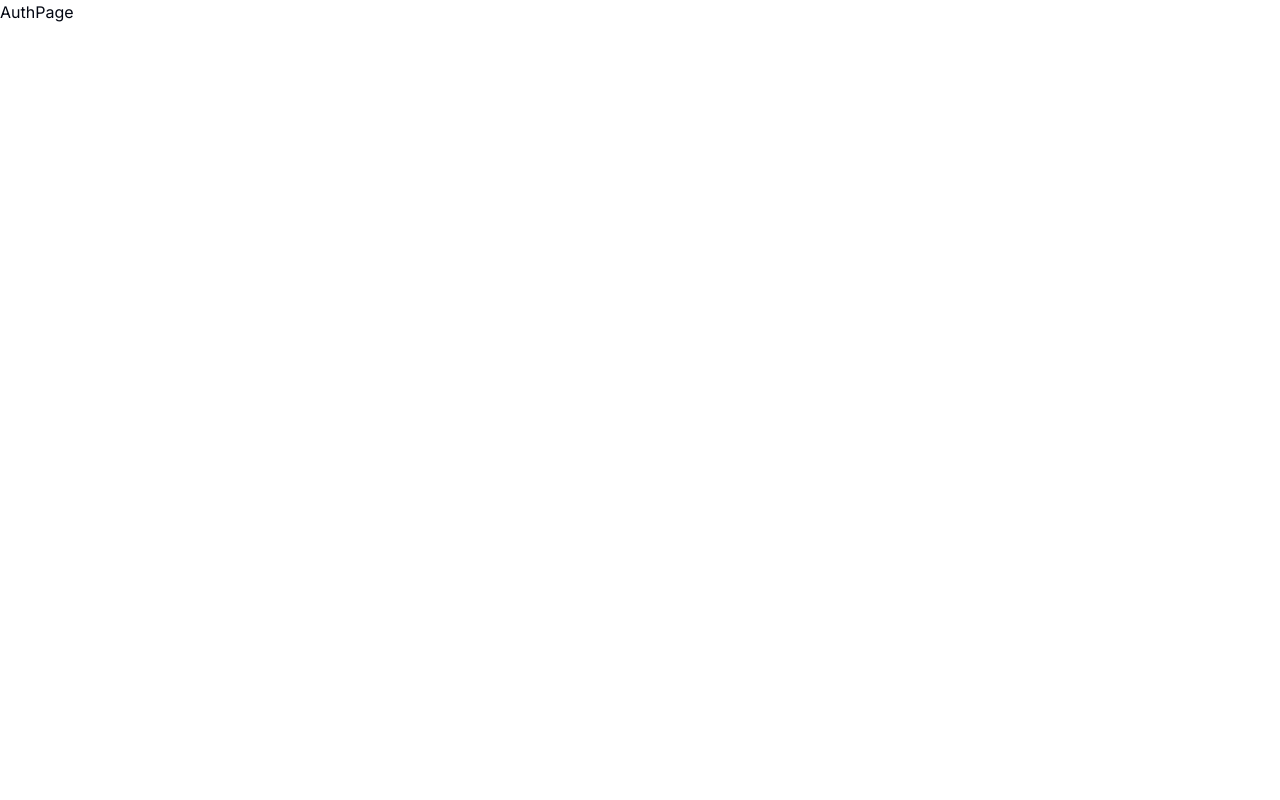
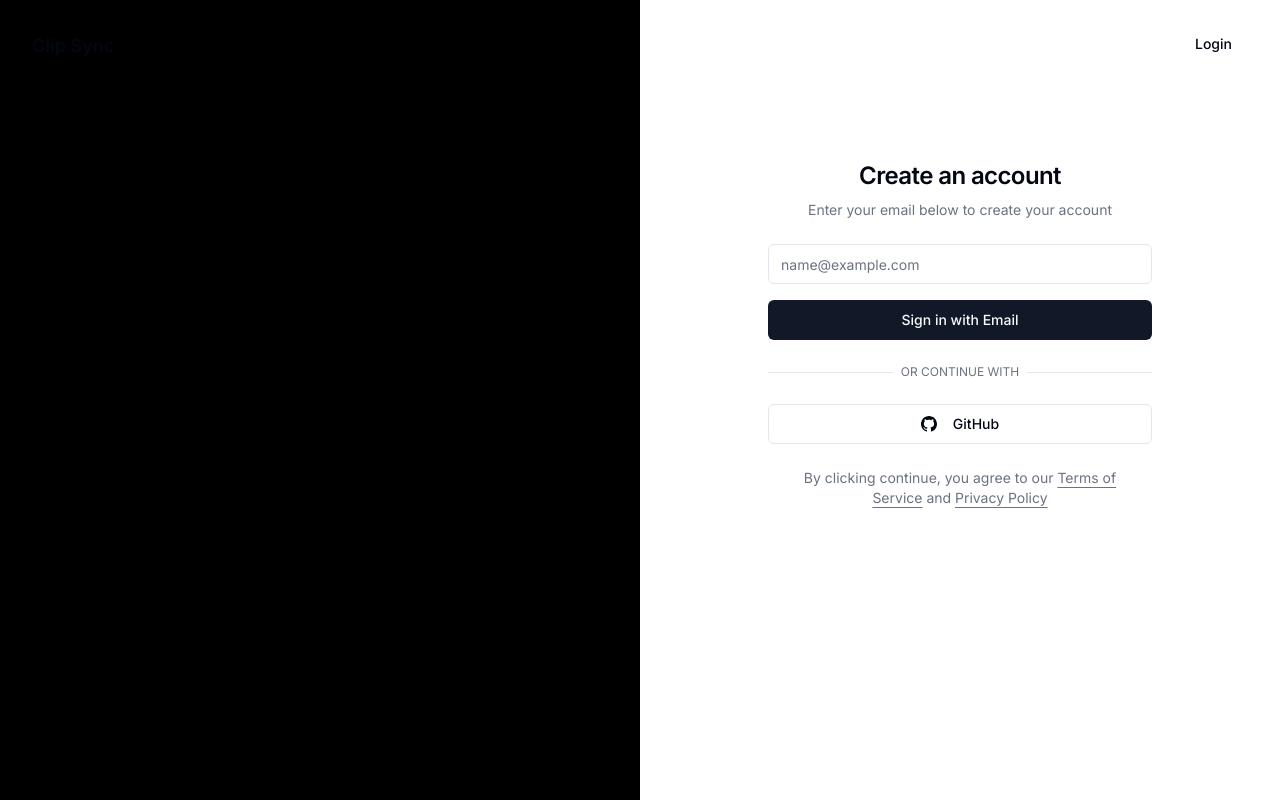
Before and after one commit to usmangurowa/clipsync-web, a Next.js app: page /auth in a window 1280 px wide. Built offline with nearby package versions, Linux system fonts and the light colour scheme.

Commit message:
Feat:worked on the UI of the auth page

```diff
--- a/package.json
+++ b/package.json
@@ -21,8 +21,8 @@
     "next": "15.0.3",
     "next-safe-action": "^7.9.9",
     "next-themes": "^0.4.3",
-    "react": "19.0.0-rc-66855b96-20241106",
-    "react-dom": "19.0.0-rc-66855b96-20241106",
+    "react": "^18.3.1",
+    "react-dom": "^18.3.1",
     "sonner": "^1.7.0",
     "tailwind-merge": "^2.5.5",
     "tailwindcss-animate": "^1.0.7",
--- a/src/app/auth/page.tsx
+++ b/src/app/auth/page.tsx
@@ -1,8 +1,114 @@
-import React from "react";
-// TODO: Elijah run the auth page
 
-const AuthPage = () => {
-  return <div>AuthPage</div>;
-};
+"use client"
 
-export default AuthPage;
+import Link from "next/link"
+// import Image from 'next/image'
+import { Button } from "@/components/ui/button"
+import { Input } from "@/components/ui/input"
+
+export default function AuthPage() {
+  return (
+    <div className="grid min-h-screen grid-cols-1 md:grid-cols-2">
+      {/* Left section*/}
+      <div className="hidden bg-black md:block">
+        <div className="absolute left-4 top-4 md:left-8 md:top-8">
+          <Link
+            href="/"
+            className="flex items-center space-x-2 text-lg font-semibold"
+          >
+            <span>Clip Sync</span>
+          </Link>
+        </div>
+      </div>
+
+      {/* Right section - form */}
+      <div className="relative flex flex-col ">
+        <div className="block md:hidden absolute left-4 top-4 md:left-8 md:top-8">
+          <Link
+            href="/"
+            className="flex items-center space-x-2 text-lg font-semibold"
+          >
+            <span>Clip Sync</span>
+          </Link>
+        </div>
+        <div className="absolute right-4 top-3 md:right-8 md:top-6">
+          <Button variant="ghost" asChild>
+            <Link href="/login" className="text-lg">Login</Link>
+          </Button>
+        </div>
+
+        <div className="flex flex-1 flex-col justify-center px-4 py-12 sm:px-6 lg:flex-none lg:px-20 xl:px-24 md:mt-28">
+          <div className="mx-auto w-full max-w-sm">
+            <div className="space-y-6">
+              <div className="space-y-2 text-center">
+                <h1 className="text-2xl font-semibold tracking-tight">
+                  Create an account
+                </h1>
+                <p className="text-sm text-muted-foreground">
+                  Enter your email below to create your account
+                </p>
+              </div>
+
+              <div className="space-y-4">
+                <div className="space-y-2">
+                  <Input
+                    id="email"
+                    placeholder="name@example.com"
+                    type="email"
+                    autoCapitalize="none"
+                    autoComplete="email"
+                    autoCorrect="off"
+                  />
+                </div>
+                <Button className="w-full">
+                  Sign in with Email
+                </Button>
+              </div>
+
+              <div className="relative">
+                <div className="absolute inset-0 flex items-center">
+                  <span className="w-full border-t" />
+                </div>
+                <div className="relative flex justify-center text-xs uppercase">
+                  <span className="bg-background px-2 text-muted-foreground">
+                    or continue with
+                  </span>
+                </div>
+              </div>
+
+              <Button variant="outline" className="w-full" type="button">
+                <svg
+                  className="mr-2 h-4 w-4"
+                  aria-hidden="true"
+                  fill="currentColor"
+                  viewBox="0 0 24 24"
+                >
+                  <path d="M12 0c-6.626 0-12 5.373-12 12 0 5.302 3.438 9.8 8.207 11.387.599.111.793-.261.793-.577v-2.234c-3.338.726-4.033-1.416-4.033-1.416-.546-1.387-1.333-1.756-1.333-1.756-1.089-.745.083-.729.083-.729 1.205.084 1.839 1.237 1.839 1.237 1.07 1.834 2.807 1.304 3.492.997.107-.775.418-1.305.762-1.604-2.665-.305-5.467-1.334-5.467-5.931 0-1.311.469-2.381 1.236-3.221-.124-.303-.535-1.524.117-3.176 0 0 1.008-.322 3.301 1.23.957-.266 1.983-.399 3.003-.404 1.02.005 2.047.138 3.006.404 2.291-1.552 3.297-1.23 3.297-1.23.653 1.653.242 2.874.118 3.176.77.84 1.235 1.911 1.235 3.221 0 4.609-2.807 5.624-5.479 5.921.43.372.823 1.102.823 2.222v3.293c0 .319.192.694.801.576 4.765-1.589 8.199-6.086 8.199-11.386 0-6.627-5.373-12-12-12z" />
+                </svg>
+                GitHub
+              </Button>
+
+              <p className="px-8 text-center text-sm text-muted-foreground">
+                By clicking continue, you agree to our{" "}
+                <Link
+                  href="/terms"
+                  className="underline underline-offset-4 hover:text-primary"
+                >
+                  Terms of Service
+                </Link>{" "}
+                and{" "}
+                <Link
+                  href="/privacy"
+                  className="underline underline-offset-4 hover:text-primary"
+                >
+                  Privacy Policy
+                </Link>
+
+              </p>
+            </div>
+          </div>
+        </div>
+      </div>
+    </div>
+  )
+}
```
Also changed, not shown: 2 other files (tests, documents, lock files or other folders).
